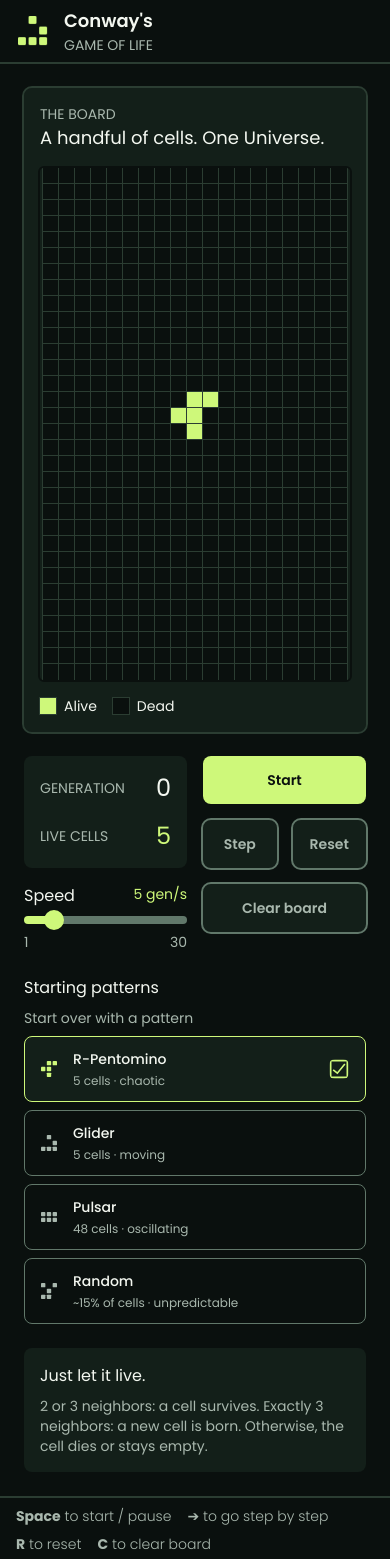
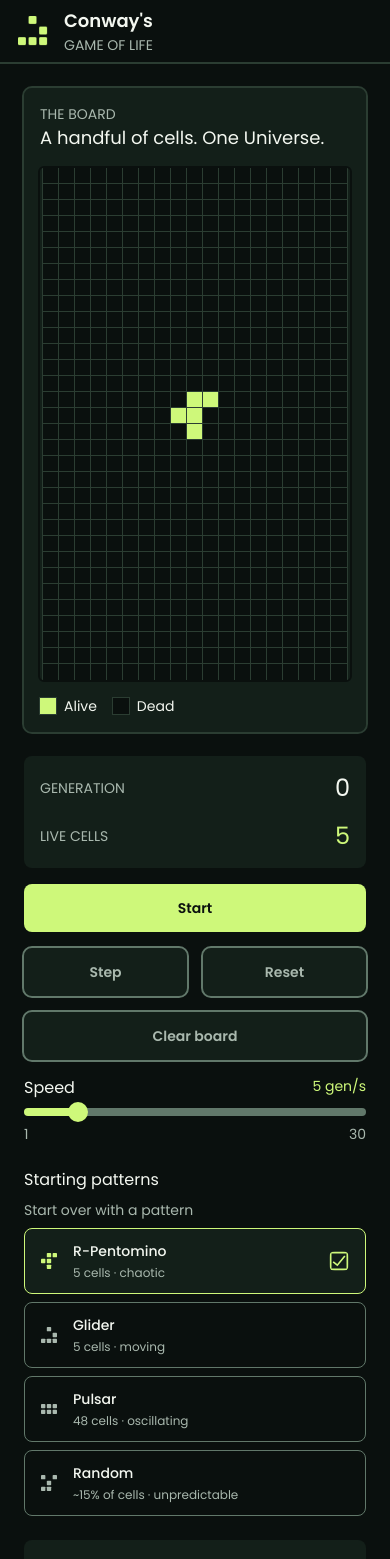
Before and after one commit to StackOverflowIsBetterThanAnyAI/conways-game-of-life, a React (Vite) app: page / in a window 390 px wide. Shown: the top 1559 px of the page. Built offline with nearby package versions, Linux system fonts and the light colour scheme.

Commit message:
responsive

```diff
--- a/src/components/main/Main.tsx
+++ b/src/components/main/Main.tsx
@@ -197,8 +197,8 @@ const Main = () => {
                         </span>
                     </div>
                 </div>
-                <div className="flex flex-col gap-6 min-w-80">
-                    <div className="grid grid-cols-2 grid-rows-[1fr_1fr_auto] gap-4 lg:flex lg:flex-col">
+                <div className="flex flex-col gap-6 w-full sm:min-w-80">
+                    <div className="sm:grid sm:grid-cols-2 sm:grid-rows-[1fr_1fr_auto] gap-4 flex flex-col lg:flex lg:flex-col">
                         <InfoPanel
                             generation={generation}
                             liveCells={liveCells}
```
